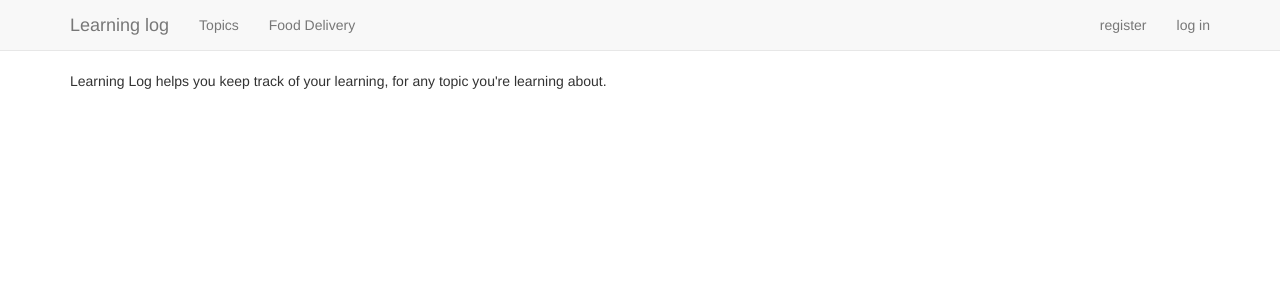
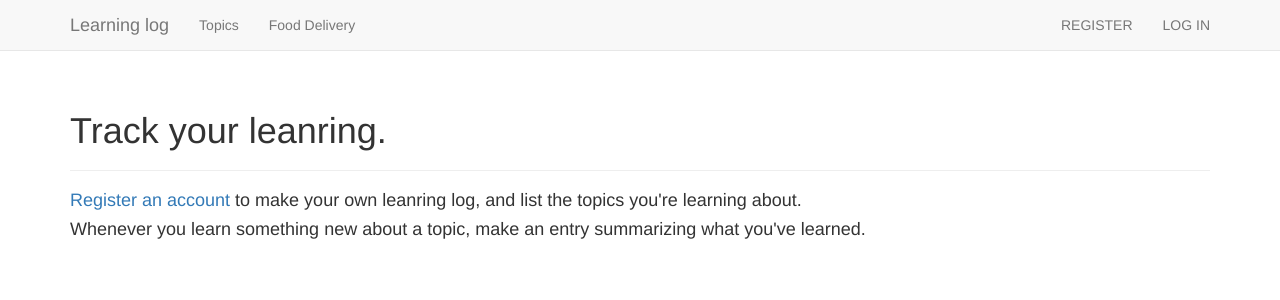
Before and after one commit to zxclovetotti/learning_logs, a Django app: page / in a window 1280 px wide. Shown: the top 300 px of the page. Run offline with Django 3.2, Linux system fonts and the light colour scheme; some libraries are stand-ins or nearby versions.

Commit message:
example 20.1.4

```diff
--- a/learning_log/learning_logs/templates/learning_logs/base.html
+++ b/learning_log/learning_logs/templates/learning_logs/base.html
@@ -29,18 +29,23 @@
                     <ul class="nav navbar-nav navbar-right">
                         {% if user.is_authenticated %}
                         <li><a>Hello, {{ user.username }}.</a></li>
-                        <li><a href="{% url 'users:logout' %}">log out</a></li>
+                        <li><a href="{% url 'users:logout' %}">LOG OUT</a></li>
                         {% else %}
-                        <Li><a href="{% url 'users:register' %}">register</a></Li>
-                        <Li><a href="{% url 'users:login' %}">log in</a></Li>
+                        <Li><a href="{% url 'users:register' %}">REGISTER</a></Li>
+                        <Li><a href="{% url 'users:login' %}">LOG IN</a></Li>
                         {% endif %}
                     </ul>
                 </div>
             </div><!--/.nav-collapse -->
         </nav>
         <div class="container">
-            {% block content %}{% endblock content%}
-        </div>
+            <div class="page-header">
+                {% block header %}{% endblock header %}
+            </div>
+            <div>
+                 {% block content %}{% endblock content %}
+            </div>
+        </div><!-- container -->
 
     </body>
 </html>
--- a/learning_log/learning_logs/templates/learning_logs/index.html
+++ b/learning_log/learning_logs/templates/learning_logs/index.html
@@ -1,6 +1,19 @@
 {% extends "learning_logs/base.html" %}
 
+{% block header %}
+    <div class="jumbotton">
+        <h1>Track your leanring.</h1>
+    </div>
+{% endblock header %}
+
 {% block content %}
-    <p>Learning Log helps you keep track of your learning, for any topic you're
-        learning about.</p>
+    <h4>
+        <a href="{% url 'users:register' %}">Register an account</a> to make
+        your own leanring log, and list the topics you're learning about.
+    </h4>
+    <h4>
+        Whenever you learn something new about a topic, make an entry
+        summarizing what you've learned.
+    </h4>
+
 {% endblock content %}
```
Also changed, not shown: learning_log/pizzeria/templates/pizzeria/base.html (+26 -4 lines), learning_log/db.sqlite3.
